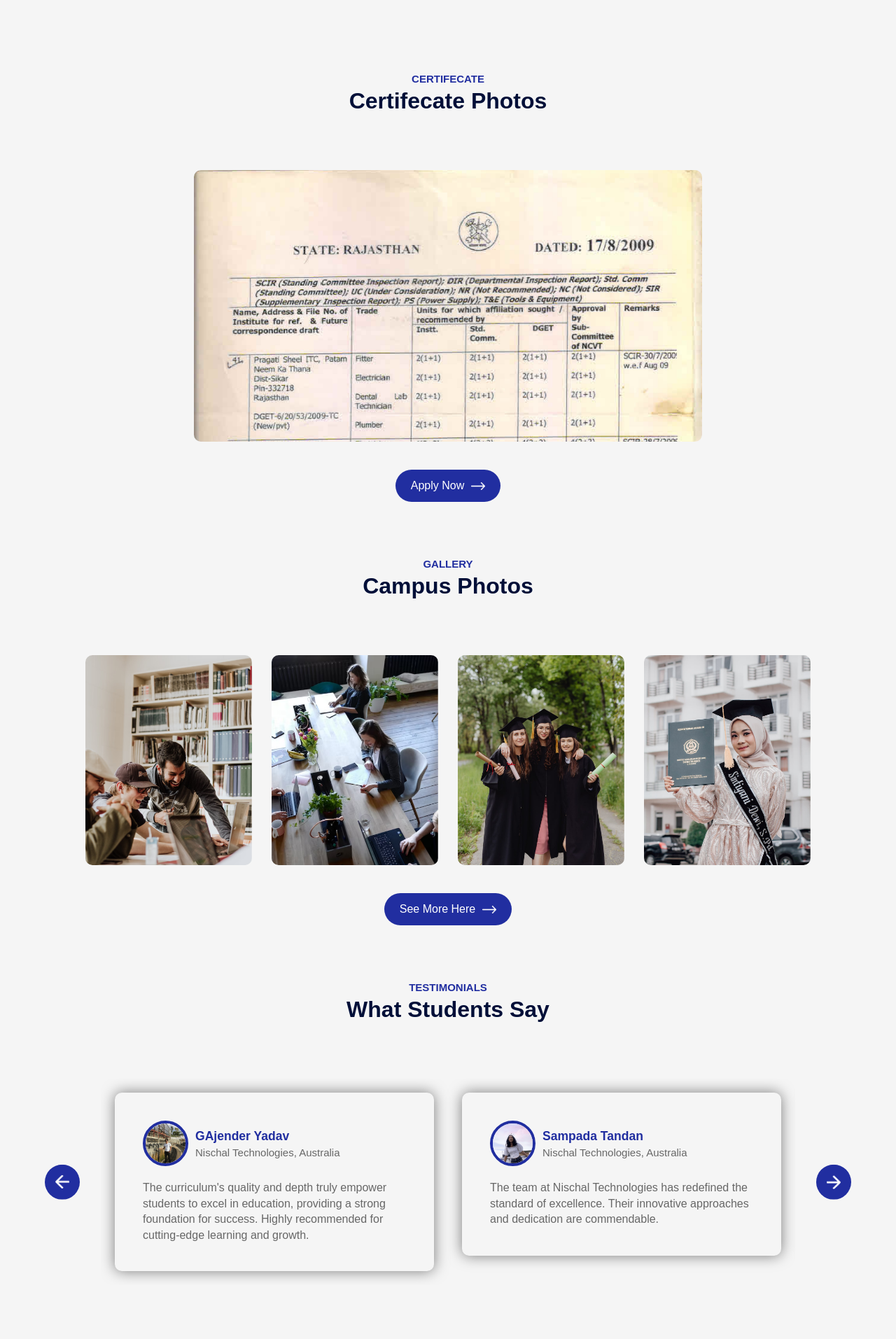
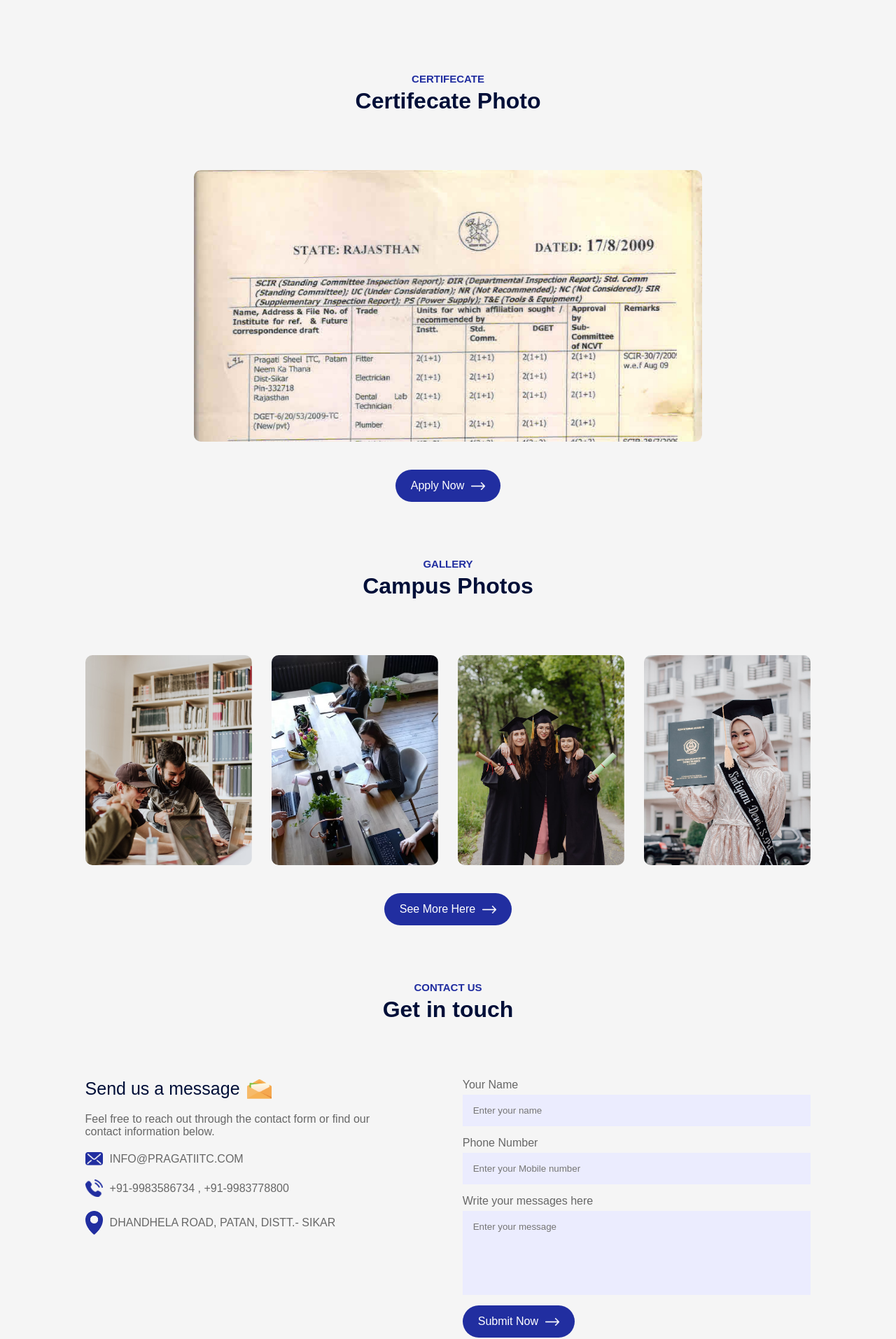
Before and after one commit to YGajender/iti-fe, a React (Vite) app: page / in a window 1280 px wide. Shown: the part 1833-3746 px from the top of the page at 70% size. Built offline with nearby package versions, Linux system fonts and the light colour scheme; a web font is replaced by a local one.

Commit message:
testimonial removed

```diff
--- a/src/App.jsx
+++ b/src/App.jsx
@@ -23,12 +23,12 @@ const App = () => {
     <Title subTitle ='Our Programs' title='What we offer'/>
       <Programs/>
       <About setPlayState={setPlayState}/>
-      <Title subTitle ='Certifecate' title='Certifecate Photos'/>
+      <Title subTitle ='Certifecate' title='Certifecate Photo'/>
       <Certifecate/>
       <Title subTitle ='Gallery' title='Campus Photos'/>
       <Campus/>
-      <Title subTitle ='Testimonials' title='What Students Say'/>
-      <Testimonials/>
+      {/* <Title subTitle ='Testimonials' title='What Students Say'/>
+      <Testimonials/> */}
       <Title subTitle ='Contact US' title='Get in touch'/>
       <Contact/>
 
```
